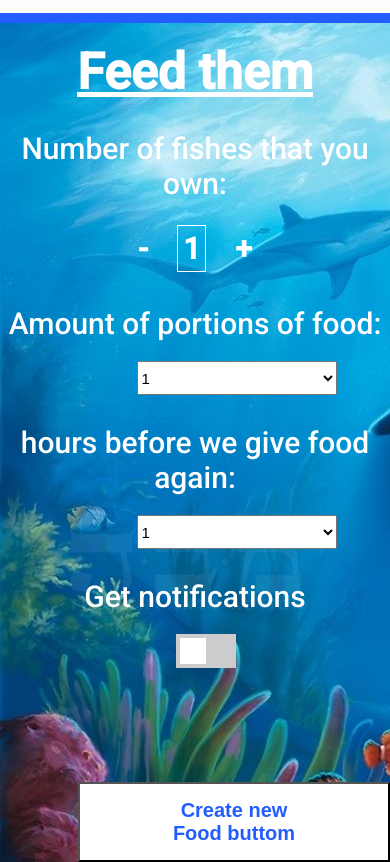
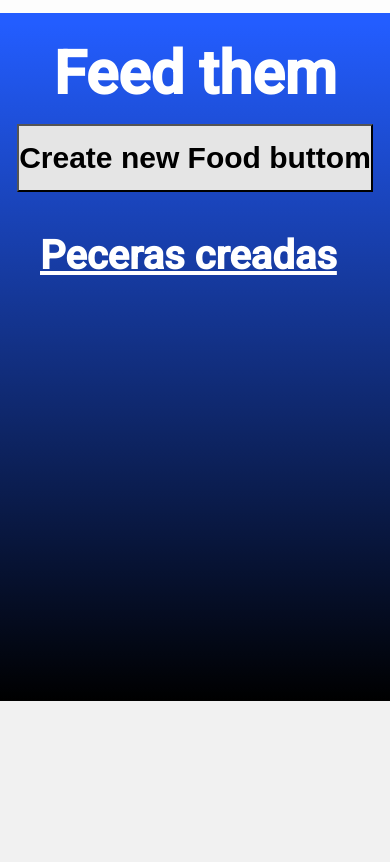
Before and after one commit to NavarroDGerardo/AquaIntelligence, a plain HTML site: page food.html in a window 390 px wide. Shown: the part 107-969 px from the top of the page. After the commit the page ends 844 px from the top, so only its background shows below. Drawn offline with Linux system fonts and the light colour scheme.

Commit message:
Responsive de Food.html completo

```diff
--- a/Style.css
+++ b/Style.css
@@ -544,14 +544,14 @@ h2{
 	width: 100%;
 	height: 100%;
 	background-color: #fff;
-	/*display: none;*/
+	display: none;
 }
 
 .crearNuevaOpcion{
 	width: 100%;
 	height: 800px;
 	background-image: url('agua.jpg');
-	display: none;
+	/*display: none;*/
 }
 
 .tittleOpcionesAntes{
@@ -620,7 +620,6 @@ h2{
 	margin-left: 35%;
 	font-size: 20px;
 	font-weight: bold;
-	/*bottom: 0;*/
 }
 
 .buttonCharacteristics {
@@ -989,19 +988,17 @@ input:checked + .slider:before {
 
 	#Amount{
 		display: block;
-		margin-left: 0;
-		margin: 0;
-		margin-left: 35%;
+		margin: 0 auto;
 	}
 
 	#type{
 		display: block;
-		margin-left: 0;
+		margin: 0 auto;
 	}
 
 	#hour{
 		display: block;
-		margin-left: 35%;
+		margin: 0 auto;
 	}
 
 	.switch {
@@ -1374,4 +1371,66 @@ input:checked + .slider:before {
 		margin: 0 auto;
 	}
 
+	/***************************/
+	/*							*/
+	/*	responsive celular		*/
+	/*		food.html			*/
+	/*							*/
+	/****************************/
+
+	.button{
+		padding: 15px 40px;
+		display: block;
+		margin: 30px auto;
+		font-size: 20px;
+		font-weight: bold;
+	}
+
+	.crearNuevaOpcion{
+		width: 100%;
+		height: 678px;
+		background-image: none;
+		background: linear-gradient(#235dff, #000);
+	}
+
+	.tittleOpcionesAntes{
+		font-size: 60px;
+		color: #fff;
+		font-weight: bold;
+		padding: 15px 0;
+		text-align: center;
+	}
+
+	.buttonFeedThem {
+	    background-color: #e5e5e5;
+	    color: #000;
+	    padding: 15px 0;
+	    text-align: center;
+		margin-left: 0%;
+		border-radius: 0;
+		display: block;
+		margin: 0 auto;
+	}
+
+	.buttonFeedThem:hover {
+	  	background-color: #f0f0f0;
+	    color: #000;
+	    border: 2px solid #000;
+	}
+
+	.labelAntes{
+		font-size: 40px;
+		color: #fff;
+		font-weight: bold;
+		padding-top: 40px;
+		padding-left: 40px;
+		text-decoration: underline;
+	}
+
+	/***************************/
+	/*							*/
+	/*	responsive celular		*/
+	/*		food.html			*/
+	/*							*/
+	/****************************/
 }
```
Also changed, not shown: food.html (+0 -4 lines).
